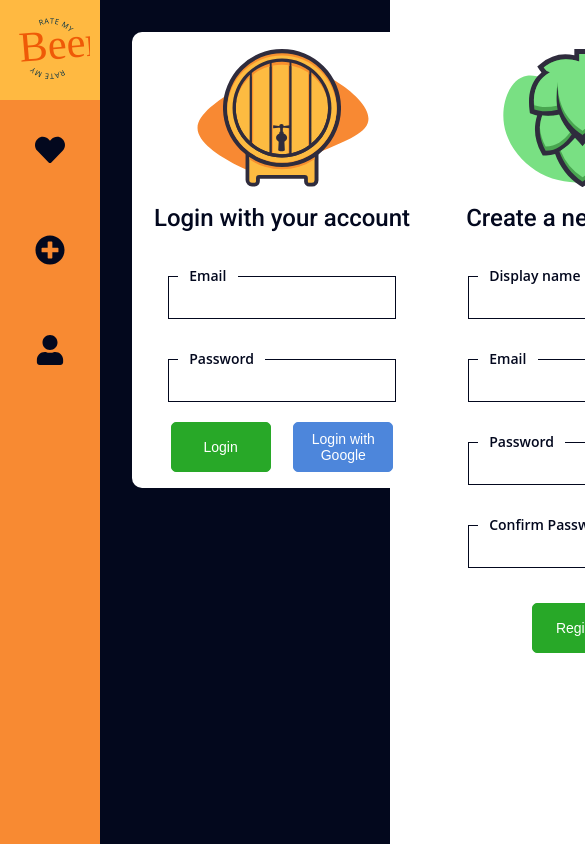
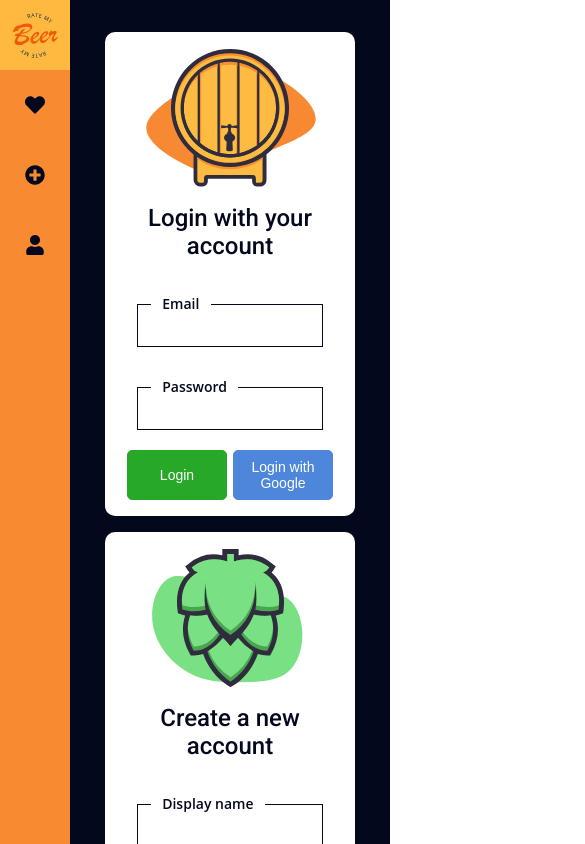
Before and after one commit to filipeccm/rate-my-beer, a React (Create React App) app: page /login in a window 390 px wide. Shown: the top 844 px of the page, 585 px wide, since content can reach past the window. Built offline with nearby package versions, Linux system fonts and the light colour scheme; no server answers; the database is empty.

Commit message:
added styles to make it responsible, changed logo files

```diff
--- a/src/App.css
+++ b/src/App.css
@@ -4,3 +4,9 @@
   min-height: 100vh;
   background-color: #03081d;
 }
+
+@media screen and (max-width: 768px) {
+  .app-body {
+    margin-left: 70px;
+  }
+}
--- a/src/components/beer-popup/BeerPopup.css
+++ b/src/components/beer-popup/BeerPopup.css
@@ -7,7 +7,7 @@
   left: 0;
   width: 100vw;
   height: 100vh;
-  background: rgba(0, 0, 0, 0.5);
+  background: rgb(162 132 132 / 50%);
   overflow-y: scroll;
   -webkit-overflow-scrolling: touch;
   z-index: 10;
--- a/src/components/form-add-beer/FormAddBeer.css
+++ b/src/components/form-add-beer/FormAddBeer.css
@@ -75,3 +75,10 @@
 .send-button.submit-successful:hover {
   color: rgb(40, 168, 40);
 }
+
+@media screen and (max-width: 768px) {
+  .form-container {
+    width: 250px;
+    margin-bottom: 1em;
+  }
+}
--- a/src/components/header/Header.css
+++ b/src/components/header/Header.css
@@ -37,8 +37,8 @@
   background-color: #ffb941;
 }
 .nav-item:first-child svg {
-  width: 80px;
-  height: 80px;
+  width: 65px;
+  height: 65px;
 }
 .nav-item svg {
   width: 30px;
@@ -47,3 +47,23 @@
 .nav-item:hover {
   color: #ffb941;
 }
+@media screen and (max-width: 768px) {
+  .nav-bar {
+    width: 70px;
+  }
+  .nav-item {
+    width: 70px;
+    height: 70px;
+  }
+  .nav-item:first-child svg {
+    width: 45px;
+    height: 45px;
+  }
+  .nav-item svg {
+    width: 20px;
+    height: 20px;
+  }
+  .nav-item-desc {
+    display: none;
+  }
+}
--- a/src/components/sign-in/SignIn.js
+++ b/src/components/sign-in/SignIn.js
@@ -29,7 +29,7 @@ const SignIn = () => {
       await auth.signInWithEmailAndPassword(email, password);
       setLoginData({ email: '', password: '' });
     } catch (error) {
-      console.log(error.message);
+      alert(error.message);
     }
   };
 
--- a/src/firebase/firebase.utils.js
+++ b/src/firebase/firebase.utils.js
@@ -31,7 +31,8 @@ export const createUserProfileDocument = async (userAuth, additionalData) => {
         ...additionalData,
       });
     } catch (error) {
-      console.log('error creating user', error.message);
+      console.log(error.message);
+      alert('error creating user');
     }
   }
   return userRef;
@@ -74,7 +75,6 @@ export const rateThisBeer = async (beerId, currentUser, value) => {
 
   const snap = await ratingRef.get();
 
-  console.log(snap.exists);
   if (!snap.exists) {
     //create rating for first time
     try {
--- a/src/pages/sign-in-sign-up/SignInSignUp.css
+++ b/src/pages/sign-in-sign-up/SignInSignUp.css
@@ -3,3 +3,11 @@
   justify-content: space-evenly;
   align-items: flex-start;
 }
+
+@media screen and (max-width: 768px) {
+  .sign-in-sign-up {
+    flex-direction: column;
+    align-items: center;
+    justify-content: space-between;
+  }
+}
--- a/src/redux/beers/beers.actions.js
+++ b/src/redux/beers/beers.actions.js
@@ -35,15 +35,12 @@ export const fetchBeersStartAsync = () => {
       .onSnapshot({ includeMetadataChanges: true }, async (snapshot) => {
         snapshot.docChanges().forEach((change) => {
           if (change.type === 'added') {
-            console.log('added');
             dispatch(addBeer({ id: change.doc.id, ...change.doc.data() }));
           }
           if (change.type === 'modified') {
-            console.log('modified');
             dispatch(updateBeer({ id: change.doc.id, ...change.doc.data() }));
           }
           if (change.type === 'removed') {
-            console.log('removed');
             dispatch(removeBeer(change.doc.id));
           }
         });
--- a/src/redux/favorite-beers/favorite-beers.actions.js
+++ b/src/redux/favorite-beers/favorite-beers.actions.js
@@ -40,15 +40,12 @@ export const fetchFavoriteBeersIdsStartAsync = (currentUser) => {
       .onSnapshot({ includeMetadataChanges: true }, async (snapshot) => {
         snapshot.docChanges().forEach((change) => {
           if (change.type === 'added') {
-            console.log('added');
             dispatch(addFavoriteBeer({ id: change.doc.id }));
           }
           if (change.type === 'modified') {
-            console.log('modified');
             dispatch(updateFavoriteBeer({ id: change.doc.id }));
           }
           if (change.type === 'removed') {
-            console.log('removed');
             dispatch(removeFavoriteBeer(change.doc.id));
           }
         });
--- a/src/redux/store.js
+++ b/src/redux/store.js
@@ -4,7 +4,11 @@ import thunk from 'redux-thunk';
 
 import rootReducer from './root-reducer';
 
-const middlewares = [logger, thunk];
+const middlewares = [thunk];
+
+if (process.env.NODE_ENV === 'development') {
+  middlewares.push(logger);
+}
 
 const store = createStore(rootReducer, applyMiddleware(...middlewares));
 
```
Also changed, not shown: public/favicon.png, src/images/rate-my-beer-logo.svg.
